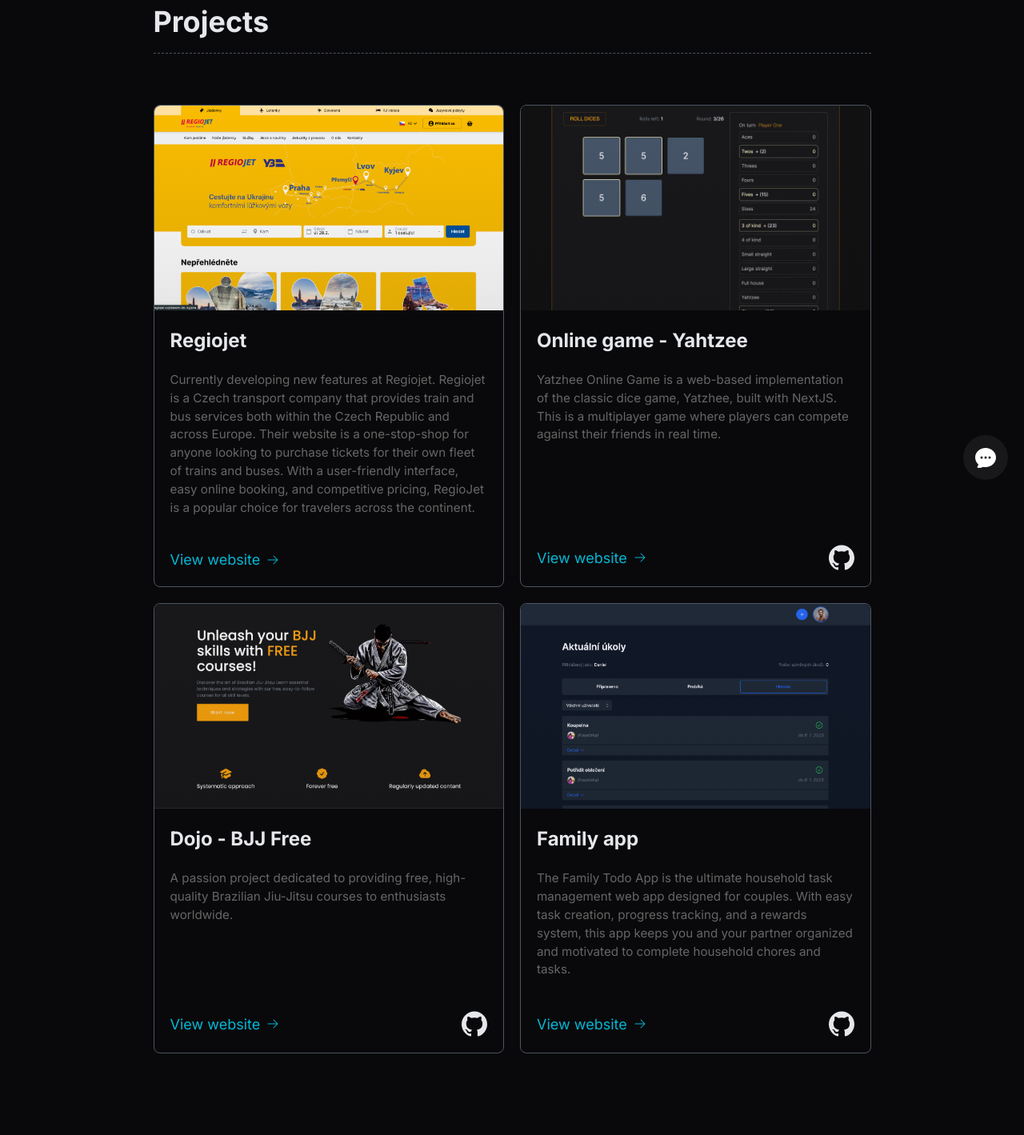
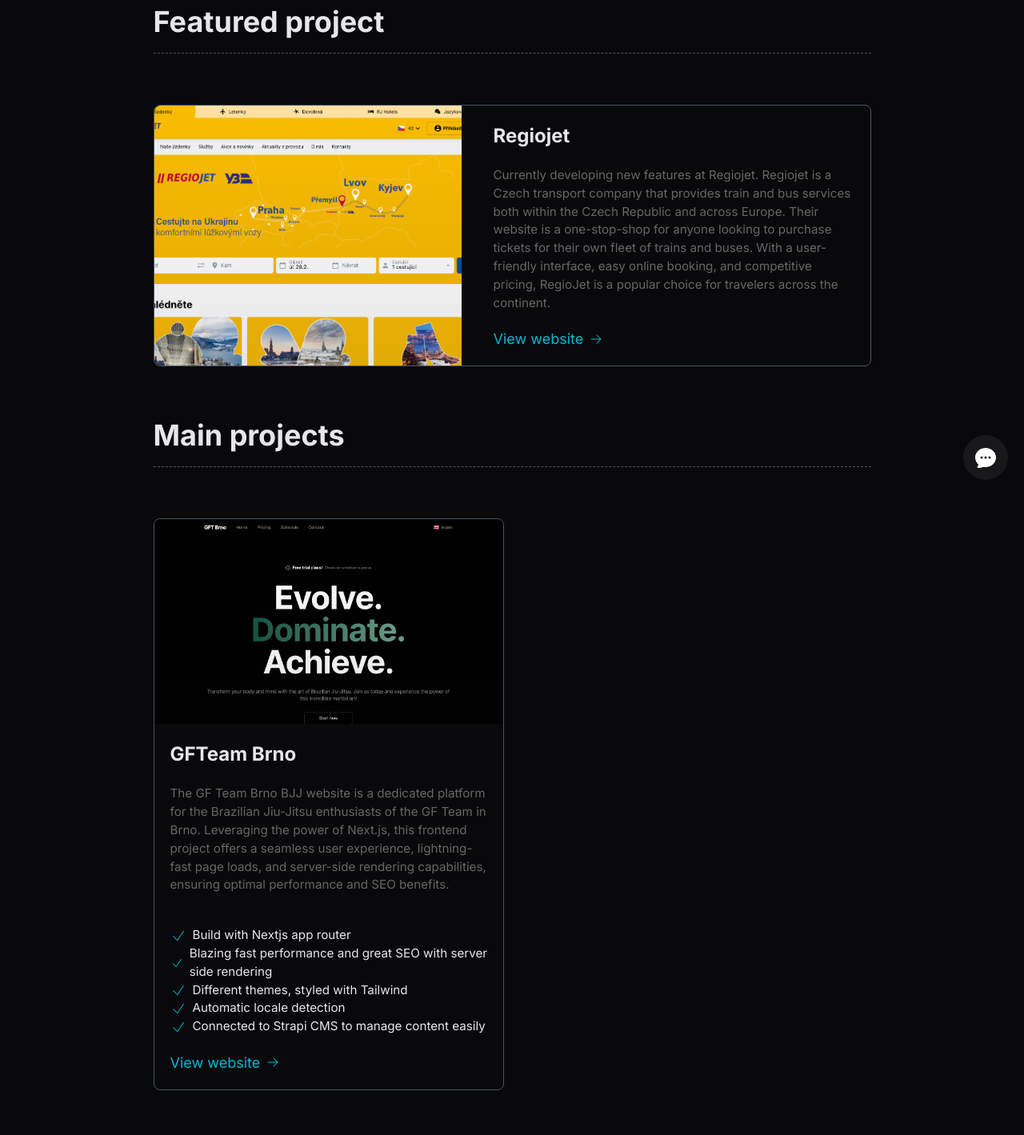
Before and after one commit to dvenomb98/danielbilek, a Next.js app: page /projects in a window 1280 px wide. Shown: the part 180-1599 px from the top of the page at 80% size. Built offline with nearby package versions, Linux system fonts and the light colour scheme.

Commit message:
projects

```diff
--- a/components/project/ProjectCard.tsx
+++ b/components/project/ProjectCard.tsx
@@ -1,5 +1,5 @@
 import { logoClasses } from '../atoms/Contacticons';
-import { ArrowRightIcon } from '@heroicons/react/24/solid';
+import { ArrowRightIcon, CheckIcon } from '@heroicons/react/24/solid';
 import Image from 'next/image';
 import React from 'react';
 import Github from '../logos/Github';
@@ -11,6 +11,7 @@
   github?: string;
   website: string;
   description: string;
+  features?: string[] | undefined;
 }
 
 interface ProjectCardProps {
@@ -18,7 +19,7 @@
 }
 
 const ProjectCard: React.FC<ProjectCardProps> = ({ project }) => {
-  const { title, image, website, description } = project;
+  const { title, image, website, description, features } = project;
   const github = project?.github;
 
   return (
@@ -33,6 +34,16 @@
         <h3 className="text-h3 font-bold">{title}</h3>
         <p className="text-secondary text-small">{description}</p>
       </div>
+      {!!features && (
+        <ul className="flex flex-col pl-5">
+          {features.map((feature, index) => (
+            <div key={index} className="flex items-center gap-2">
+              <CheckIcon className="w-5 h-5 text-neutral-bluedark" />
+              <li className="text-small ">{feature}</li>
+            </div>
+          ))}
+        </ul>
+      )}
       <div className="mt-auto px-5 pb-5 flex items-center justify-between">
         <ExternalLink href={website}>
           <span className="flex items-center gap-2">
--- a/data/projects/allProjects.ts
+++ b/data/projects/allProjects.ts
@@ -1,5 +1,6 @@
 const allProjects = [
   {
+    type: 'featured',
     title: 'Regiojet',
     description:
       'Currently developing new features at Regiojet. Regiojet is a Czech transport company that provides train and bus services both within the Czech Republic and across Europe. Their website is a one-stop-shop for anyone looking to purchase tickets for their own fleet of trains and buses. With a user-friendly interface, easy online booking, and competitive pricing, RegioJet is a popular choice for travelers across the continent.',
@@ -8,6 +9,23 @@
     image: '/images/regiojet.png',
   },
   {
+    type: 'main',
+    title: 'GFTeam Brno',
+    description:
+      'The GF Team Brno BJJ website is a dedicated platform for the Brazilian Jiu-Jitsu enthusiasts of the GF Team in Brno. Leveraging the power of Next.js, this frontend project offers a seamless user experience, lightning-fast page loads, and server-side rendering capabilities, ensuring optimal performance and SEO benefits.',
+    github: '',
+    image: '/images/gfteam.png',
+    website: 'https://gfteambrno.com',
+    features: [
+      'Build with Nextjs app router',
+      'Blazing fast performance and great SEO with server side rendering',
+      'Different themes, styled with Tailwind',
+      'Automatic locale detection',
+      'Connected to Strapi CMS to manage content easily',
+    ],
+  },
+  {
+    type: 'secondary',
     title: 'Online game - Yahtzee',
     description:
       'Yatzhee Online Game is a web-based implementation of the classic dice game, Yatzhee, built with NextJS. This is a multiplayer game where players can compete against their friends in real time.',
@@ -16,14 +34,7 @@
     image: '/images/yat.webp',
   },
   {
-    title: 'Dojo - BJJ Free',
-    description:
-      'A passion project dedicated to providing free, high-quality Brazilian Jiu-Jitsu courses to enthusiasts worldwide. ',
-    website: 'https://dojo-beryl.vercel.app',
-    github: 'https://github.com/dvenomb98/frontend',
-    image: '/images/dojo.webp',
-  },
-  {
+    type: 'secondary',
     title: 'Family app',
     description:
       'The Family Todo App is the ultimate household task management web app designed for couples. With easy task creation, progress tracking, and a rewards system, this app keeps you and your partner organized and motivated to complete household chores and tasks.',
@@ -31,15 +42,6 @@
     github: 'https://github.com/dvenomb98/family-app',
     image: '/images/family-app.png',
   },
-
-  // {
-  //   title: "Perspective video",
-  //   description:
-  //  "The Perspective Video website is a personal website built with NextJS and Firebase technology, featuring a clean and professional design. It is primarily used to showcase the owner's skills and services to potential clients, with a portfolio and testimonials section. The website also includes Firebase analytics and database, allowing for efficient data tracking and storage. With its user-friendly interface and powerful technology, the Perspective Video website is an effective tool for the owner to reach out to potential clients and promote their work.",
-  //   website: "https://perspective-video.cz",
-  //   github: "https://github.com/dvenomb98/michal-frontend",
-  //   image: "/images/michal-svatby.png"
-  //   },
 ];
 
 export default allProjects;
--- a/pages/index.tsx
+++ b/pages/index.tsx
@@ -57,7 +57,7 @@
 export async function getStaticProps() {
   const posts = getAllVisiblePosts();
   const featuredPosts = posts.slice(-2);
-  const featuredProject = allProjects[0];
+  const featuredProject = allProjects.find((p) => p.type === 'featured');
 
   return {
     props: {
--- a/pages/projects.tsx
+++ b/pages/projects.tsx
@@ -5,8 +5,12 @@
 import { NextPage } from 'next';
 import { NextSeo } from 'next-seo';
 import React from 'react';
+import FeaturedProject from '@/components/project/FeaturedProject';
+import useMobileWidth from '@/hooks/useMobile';
 
 const Projects: NextPage = () => {
+  const { isMobile } = useMobileWidth();
+  const featured = allProjects.find((p) => p.type === 'featured')!;
   return (
     <>
       <NextSeo
@@ -14,11 +18,23 @@
         description="Check out the latest projects i was involved on or created by myself"
       />
       <PageLayout>
-        <PageHeader header="Projects" />
+        <PageHeader header="Featured project" />
+        {isMobile ? <ProjectCard project={featured} /> : <FeaturedProject project={featured} />}
+        <PageHeader header="Main projects" />
         <div className="flex flex-col lg:grid lg:grid-rows-auto lg:grid-cols-2 gap-5">
-          {allProjects.map((project) => (
-            <ProjectCard key={project.website} project={project} />
-          ))}
+          {allProjects
+            .filter((p) => p.type === 'main')
+            .map((project) => (
+              <ProjectCard key={project.title} project={project} />
+            ))}
+        </div>
+        <PageHeader header="Other projects" />
+        <div className="flex flex-col lg:grid lg:grid-rows-auto lg:grid-cols-2 gap-5">
+          {allProjects
+            .filter((p) => p.type === 'secondary')
+            .map((project) => (
+              <ProjectCard key={project.title} project={project} />
+            ))}
         </div>
       </PageLayout>
     </>
```
Also changed, not shown: public/images/dojo.webp (deleted), public/images/gfteam.png (added).
